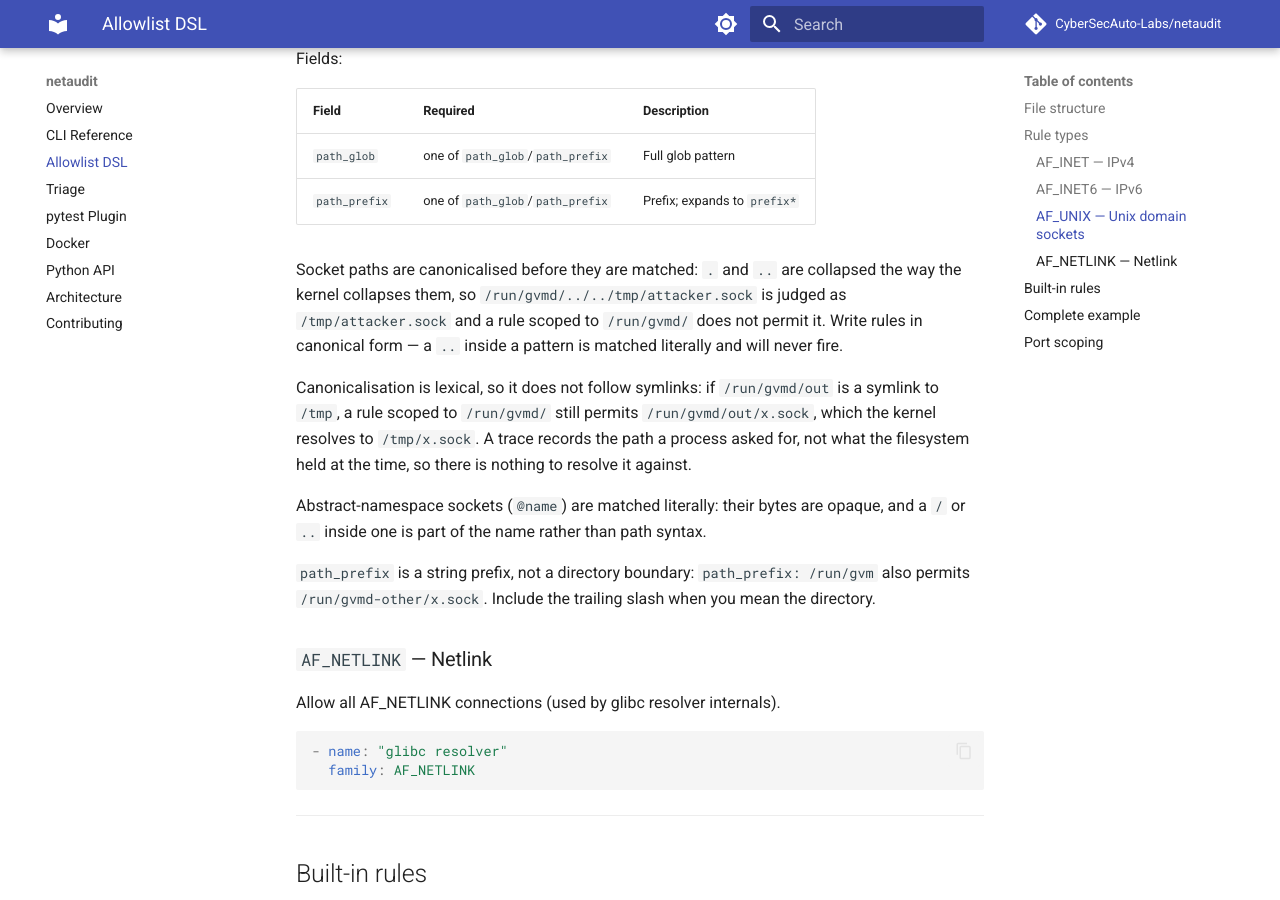
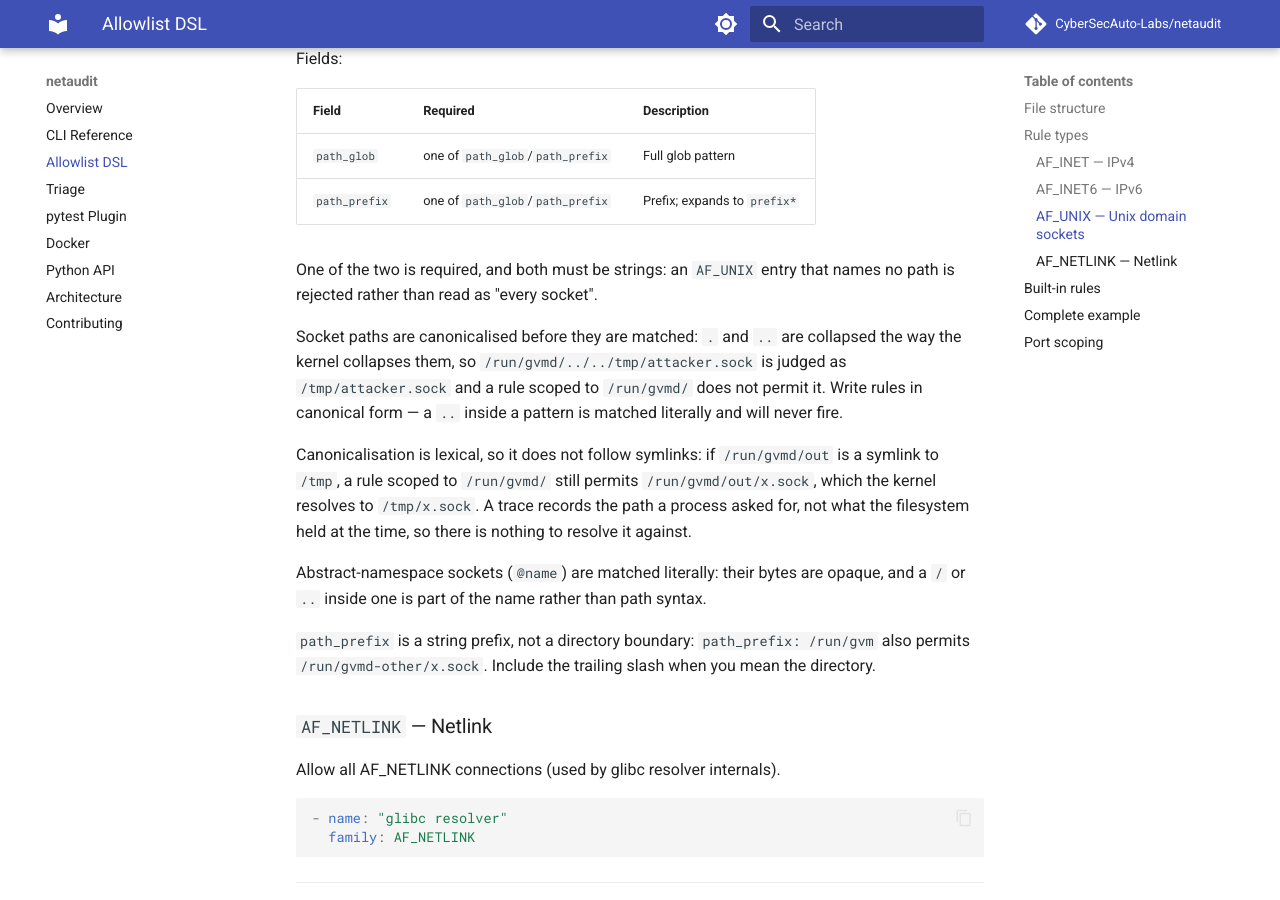
Before and after one commit to CyberSecAuto-Labs/netaudit, an MkDocs documentation site: the page built from docs/allowlist-dsl.md, in a window 1280 px wide and 900 px high, scrolled down 1809 px. Built offline with MkDocs 1.6.1 and Material for MkDocs 9.7.7, drawn with Linux system fonts in a browser that asks for light colours; comment, search, counter and statistics services are not loaded.

Commit message:
fix(allowlist): type-check unix patterns and reject an entry naming no path

```diff
--- a/docs/allowlist-dsl.md
+++ b/docs/allowlist-dsl.md
@@ -83,6 +83,9 @@ Fields:
 |-------|----------|-------------|
 | `path_glob` | one of `path_glob`/`path_prefix` | Full glob pattern |
 | `path_prefix` | one of `path_glob`/`path_prefix` | Prefix; expands to `prefix*` |
+
+One of the two is required, and both must be strings: an `AF_UNIX` entry that names no path
+is rejected rather than read as "every socket".
 
 Socket paths are canonicalised before they are matched: `.` and `..` are collapsed the way
 the kernel collapses them, so `/run/gvmd/../../tmp/attacker.sock` is judged as
```
